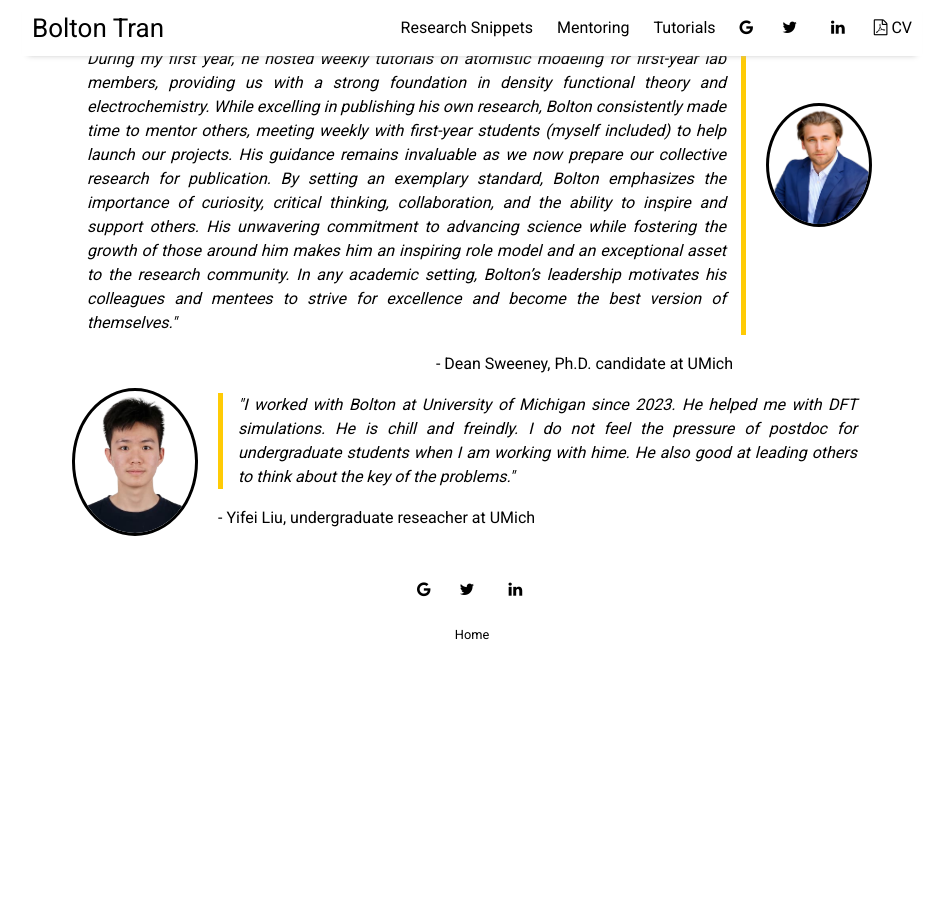
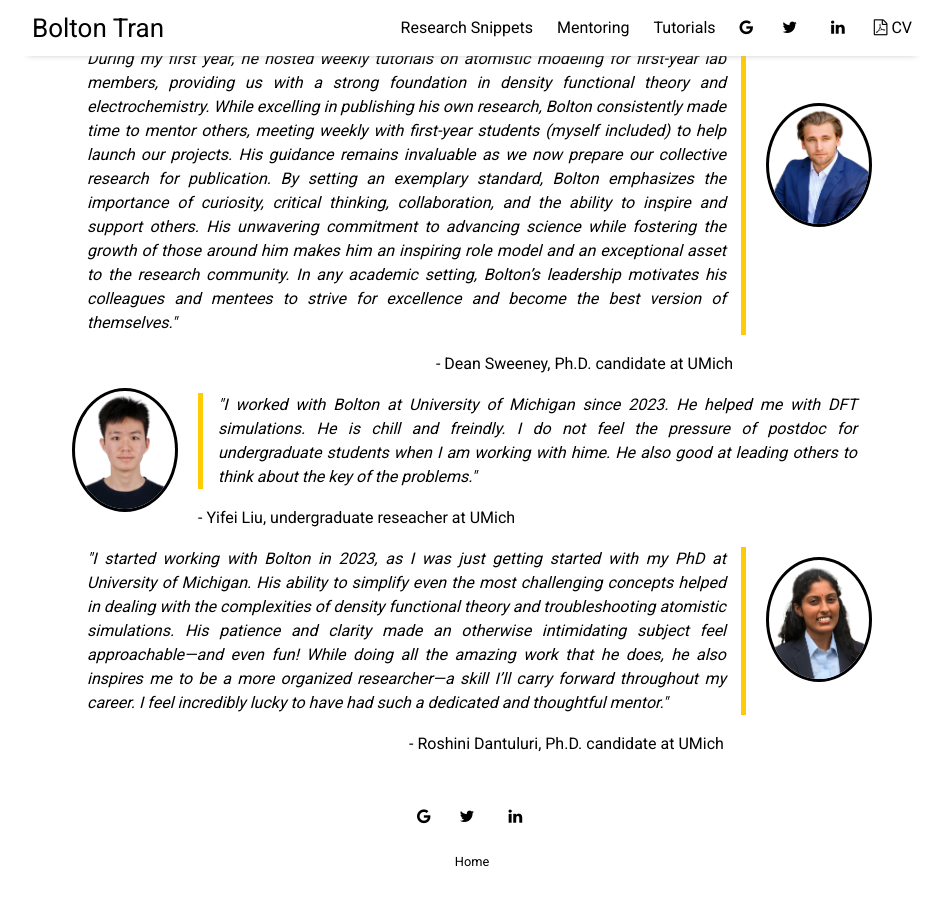
Before and after one commit to bolton2710/bolton2710.github.io, a Jekyll site: the page built from pages/mentor.md, in a window 1280 px wide and 900 px high, scrolled down 1827 px. Shown: the whole window, without its empty margins (168-1111 px from the left). Built offline with Jekyll 4.4.1, drawn with Linux system fonts in a browser that asks for light colours; nearby versions of some CDN libraries; before the commit the page ends 2500 px from its top, so only the background shows below that.

```diff
--- a/pages/mentor.md
+++ b/pages/mentor.md
@@ -105,7 +105,7 @@ were kind enough to provide "reviews" upon my request
 </div>
 
 <div class="quote-block left">
-  <img src="/assets/img/yifei.png" alt="Yifei" class="portrait" style="width: 120px; margin-top:-5px;">
+  <img src="/assets/img/yifei.png" alt="Yifei" class="portrait" style="width: 100px; margin-top:-5px;">
   <div class="quote-content">
     <blockquote style="border-left: 5px solid #FFCB05; padding-left: 15px;">
     "I worked with Bolton at University of Michigan since 2023. He helped me with DFT simulations. He is chill and freindly. I do not feel the pressure of postdoc for undergraduate students when I am working with hime. He also good at leading others to think about the key of the problems."
@@ -113,3 +113,13 @@ were kind enough to provide "reviews" upon my request
     <p>- Yifei Liu, undergraduate reseacher at UMich</p>
   </div>
 </div>
+
+<div class="quote-block right">
+  <img src="/assets/img/roshini.png" alt="Roshini" class="portrait" style="width: 100px; margin-top:10px;">
+  <div class="quote-content">
+    <blockquote style="border-right: 5px solid #FFCB05; padding-right: 15px;">
+    "I started working with Bolton in 2023, as I was just getting started with my PhD at University of Michigan. His ability to simplify even the most challenging concepts helped in dealing with the complexities of density functional theory and troubleshooting atomistic simulations. His patience and clarity made an otherwise intimidating subject feel approachable—and even fun! While doing all the amazing work that he does, he also inspires me to be a more organized researcher—a skill I’ll carry forward throughout my career. I feel incredibly lucky to have had such a dedicated and thoughtful mentor."
+    </blockquote>
+    <p style="margin-left: 50%;">- Roshini Dantuluri, Ph.D. candidate at UMich</p>
+  </div>
+</div>
```
Also changed, not shown: _layouts/post.html (+1 -10 lines), _posts/2024-12-05-test-plotly.md (added, +53 -0 lines), pages/tutorial.md (+8 -0 lines).
